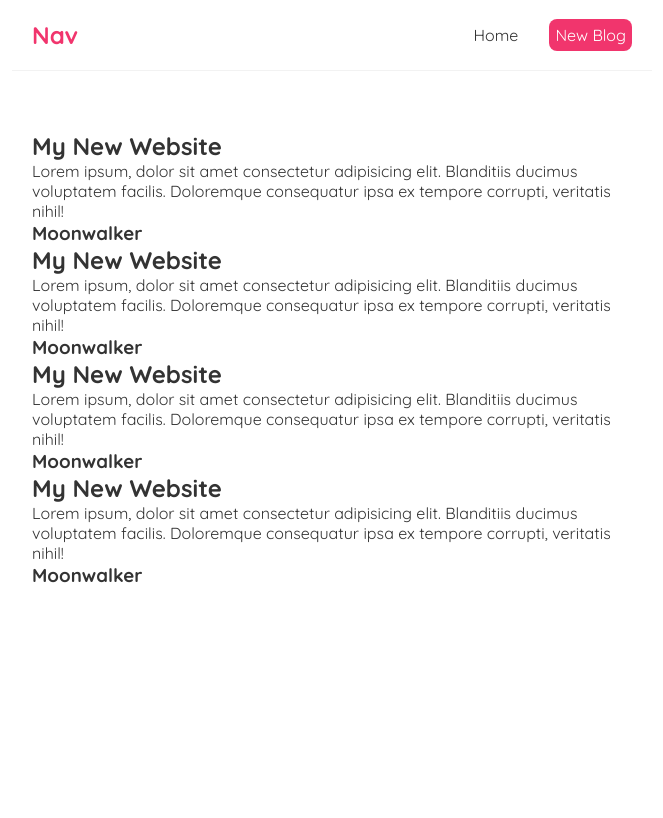
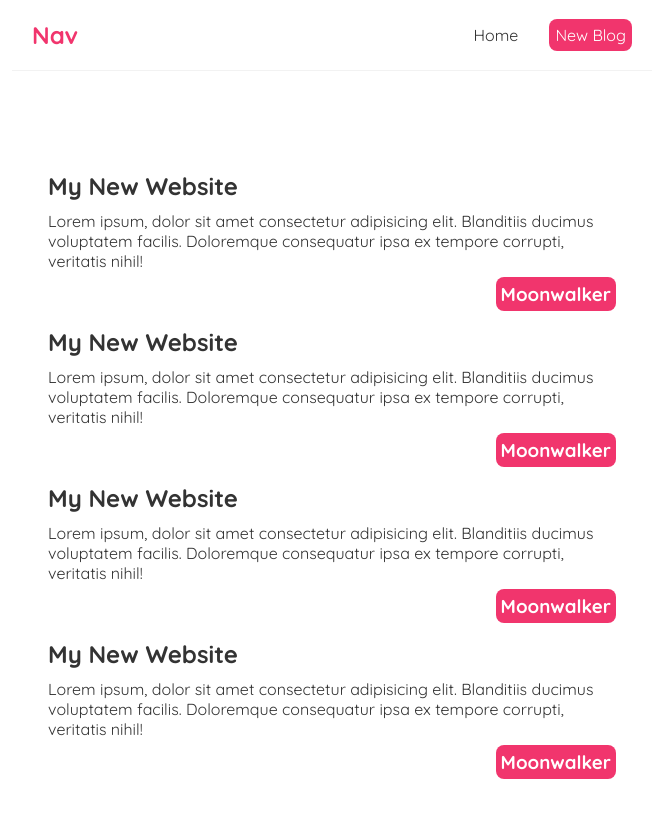
Before and after one commit to ShivaniAgarwal07/Blogging-App, a React (Create React App) app: page / in a window 1280 px wide. Shown: the top 818 px of the page, without its empty margins (308-971 px from the left). Built offline with nearby package versions, Linux system fonts and the light colour scheme.

Commit message:
blog view css added

```diff
--- a/src/index.css
+++ b/src/index.css
@@ -38,3 +38,25 @@
   margin:40px auto;
   padding:20px;
 }
+
+.blogs{
+  padding: 10px 16px;
+  margin:20px 0;
+  border-bottom:#fafafa;
+}
+
+.blogs h2{
+  margin: 10px 0;
+}
+
+.blogs p{
+  margin:6px 0;
+}
+
+.blogs h3{
+  float:right;
+  padding:5px;
+  color:white;
+  border-radius: 8px;
+  background-color: #f1356d;
+}
```
